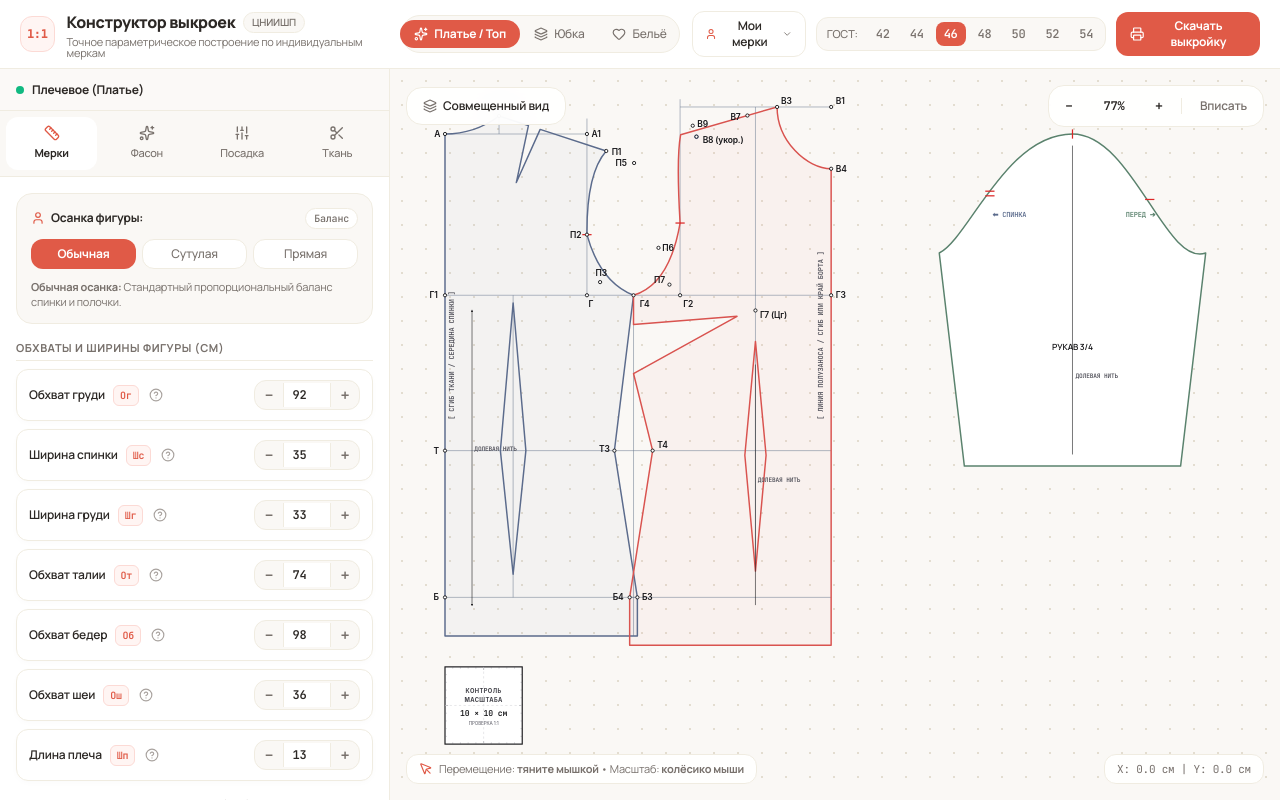
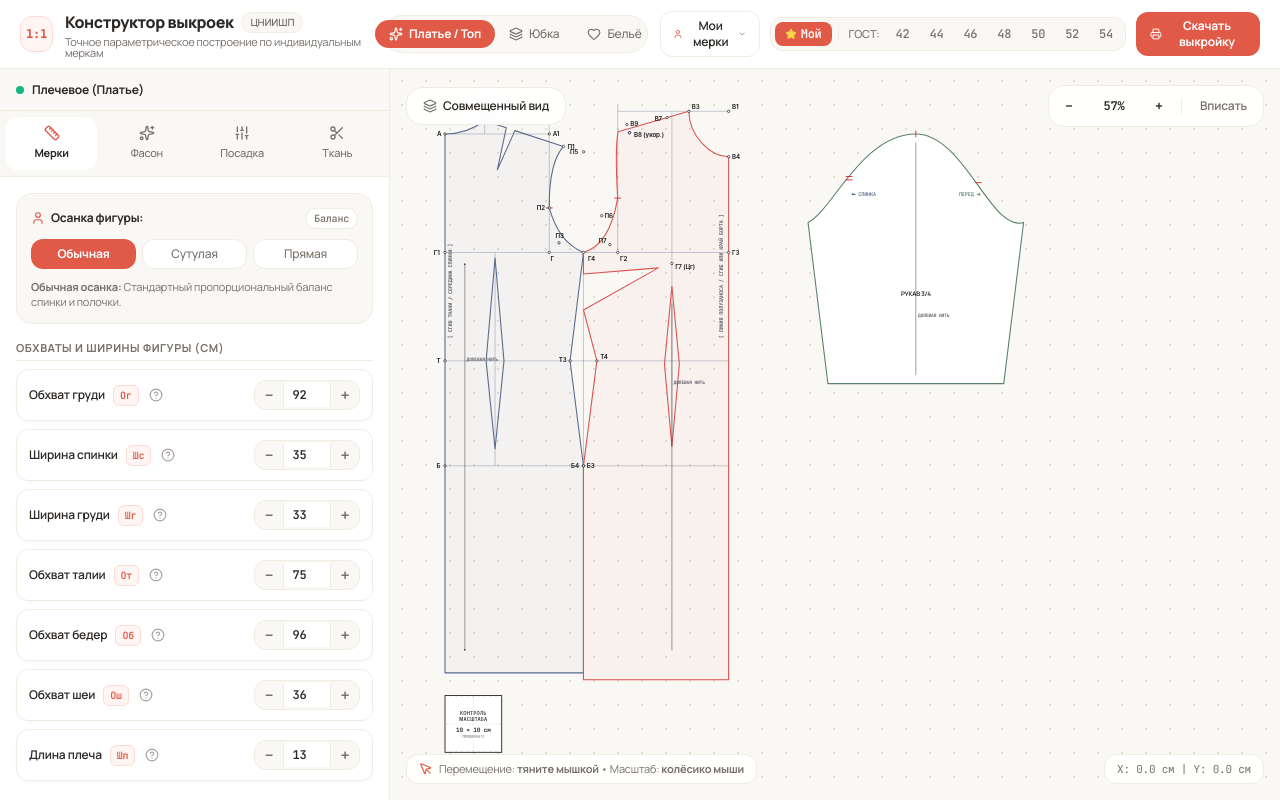
Before and after one commit to Maksre1/lekalo, a website: page index.html in a window 1280 px wide. Drawn offline with nearby package versions, Linux system fonts and the light colour scheme.

Commit message:
feat: save user measurements as default preset with quick-toggle button in header

```diff
--- a/index.html
+++ b/index.html
@@ -88,16 +88,21 @@
                 </div>
             </div>
 
-            <!-- Стандартные размеры ГОСТ -->
+            <!-- Стандартные размеры ГОСТ и Персональный пресет -->
             <div class="hidden lg:flex items-center gap-1 bg-[#FAF8F5] p-1 rounded-xl border border-[#F0ECE1]">
-                <span class="text-[11px] font-medium text-[#78716C] px-1.5 whitespace-nowrap">ГОСТ:</span>
-                <button onclick="applyPreset('42')" data-size="42" class="preset-btn px-2 py-1 text-xs mono font-medium rounded-lg text-[#78716C] hover:bg-white transition text-center">42</button>
-                <button onclick="applyPreset('44')" data-size="44" class="preset-btn px-2 py-1 text-xs mono font-medium rounded-lg text-[#78716C] hover:bg-white transition text-center">44</button>
-                <button onclick="applyPreset('46')" data-size="46" class="preset-btn px-2 py-1 text-xs mono font-bold rounded-lg bg-[#E05A47] text-white shadow-xs transition text-center">46</button>
-                <button onclick="applyPreset('48')" data-size="48" class="preset-btn px-2 py-1 text-xs mono font-medium rounded-lg text-[#78716C] hover:bg-white transition text-center">48</button>
-                <button onclick="applyPreset('50')" data-size="50" class="preset-btn px-2 py-1 text-xs mono font-medium rounded-lg text-[#78716C] hover:bg-white transition text-center">50</button>
-                <button onclick="applyPreset('52')" data-size="52" class="preset-btn px-2 py-1 text-xs mono font-medium rounded-lg text-[#78716C] hover:bg-white transition text-center">52</button>
-                <button onclick="applyPreset('54')" data-size="54" class="preset-btn px-2 py-1 text-xs mono font-medium rounded-lg text-[#78716C] hover:bg-white transition text-center">54</button>
+                <button onclick="applyPreset('my')" data-size="my" class="preset-btn px-2.5 py-1 text-xs mono font-bold rounded-lg bg-[#E05A47] text-white shadow-xs transition text-center flex items-center justify-center gap-1 cursor-pointer" title="Применить мои мерки">
+                    <i data-lucide="star" class="w-3 h-3 text-amber-300 fill-amber-300"></i>
+                    <span>Мой</span>
+                </button>
+                <div class="w-px h-4 bg-[#F0ECE1] mx-0.5"></div>
+                <span class="text-[11px] font-medium text-[#78716C] px-1 whitespace-nowrap">ГОСТ:</span>
+                <button onclick="applyPreset('42')" data-size="42" class="preset-btn px-2 py-1 text-xs mono font-medium rounded-lg text-[#78716C] hover:bg-white transition text-center cursor-pointer">42</button>
+                <button onclick="applyPreset('44')" data-size="44" class="preset-btn px-2 py-1 text-xs mono font-medium rounded-lg text-[#78716C] hover:bg-white transition text-center cursor-pointer">44</button>
+                <button onclick="applyPreset('46')" data-size="46" class="preset-btn px-2 py-1 text-xs mono font-medium rounded-lg text-[#78716C] hover:bg-white transition text-center cursor-pointer">46</button>
+                <button onclick="applyPreset('48')" data-size="48" class="preset-btn px-2 py-1 text-xs mono font-medium rounded-lg text-[#78716C] hover:bg-white transition text-center cursor-pointer">48</button>
+                <button onclick="applyPreset('50')" data-size="50" class="preset-btn px-2 py-1 text-xs mono font-medium rounded-lg text-[#78716C] hover:bg-white transition text-center cursor-pointer">50</button>
+                <button onclick="applyPreset('52')" data-size="52" class="preset-btn px-2 py-1 text-xs mono font-medium rounded-lg text-[#78716C] hover:bg-white transition text-center cursor-pointer">52</button>
+                <button onclick="applyPreset('54')" data-size="54" class="preset-btn px-2 py-1 text-xs mono font-medium rounded-lg text-[#78716C] hover:bg-white transition text-center cursor-pointer">54</button>
             </div>
 
             <!-- Главная кнопка экспорта и печати -->
--- a/js/state.js
+++ b/js/state.js
@@ -4,21 +4,21 @@
 const state = {
     // Размерные признаки (см)
     og: 92,        // Обхват груди (Ог)
-    ot: 74,        // Обхват талии (От)
-    ob: 98,        // Обхват бедер (Об)
+    ot: 75,        // Обхват талии (От)
+    ob: 96,        // Обхват бедер (Об)
     osh: 36,       // Обхват шеи (Ош)
-    dts: 41.0,     // Длина спинки до талии (Дтс)
-    dtp: 44.5,     // Длина переда до талии (Дтп)
-    vg: 26.5,      // Высота груди от основания шеи (Вг)
-    cg: 9.8,       // Центр груди (Цг - 1/2 расстояния между центрами)
-    vb: 19.0,      // Высота бедер от линии талии (Вб)
-    di: 62.0,      // Длина изделия по спинке (Ди)
+    dts: 40.0,     // Длина спинки до талии (Дтс)
+    dtp: 44.0,     // Длина переда до талии (Дтп: 44 см от точки основания шеи у плеча)
+    vg: 27.0,      // Высота груди от основания шеи (Вг)
+    cg: 10.0,      // Центр груди (Цг - 1/2 расстояния между центрами)
+    vb: 18.5,      // Высота бедер от линии талии (Вб)
+    di: 95.0,      // Длина изделия по спинке (Ди)
     shp: 13.0,     // Длина плеча (Шп)
     shs: 35.0,     // Ширина спинки (Шс - полная ширина по лопаткам)
     shg: 33.0,     // Ширина груди (Шг - полная ширина над грудью)
-    op: 29.0,      // Обхват руки вверху (Оп)
-    dr: 60.0,      // Длина рукава (Др)
-    oz: 22.0,      // Ширина рукава внизу (Оз)
+    op: 32.5,      // Обхват руки вверху (Оп)
+    dr: 61.0,      // Длина рукава (Др)
+    oz: 21.0,      // Ширина рукава внизу (Оз)
 
     // Прибавки на свободу (см к полуобхвату)
     pg: 4.0,       // Прибавка по груди (Пг)
@@ -231,8 +231,9 @@
     ]
 };
 
-// Типовые размеры ГОСТ (женская фигура 164-168 см)
+// Типовые размеры ГОСТ и персональный пресет
 const presets = {
+    'my': { og: 92, ot: 75, ob: 96, osh: 36.0, dts: 40.0, dtp: 44.0, vg: 27.0, cg: 10.0, vb: 18.5, di: 95.0, shp: 13.0, shs: 35.0, shg: 33.0, op: 32.5, dr: 61.0, oz: 21.0 },
     '42': { og: 84, ot: 66, ob: 90, osh: 34.5, dts: 39.5, dtp: 42.5, vg: 24.5, cg: 9.0, vb: 18.5, di: 60, shp: 12.3, shs: 33.0, shg: 31.0, op: 26.5, dr: 59, oz: 20 },
     '44': { og: 88, ot: 70, ob: 94, osh: 35.2, dts: 40.2, dtp: 43.5, vg: 25.5, cg: 9.4, vb: 19.0, di: 61, shp: 12.7, shs: 34.0, shg: 32.0, op: 27.5, dr: 59.5, oz: 21 },
     '46': { og: 92, ot: 74, ob: 98, osh: 36.0, dts: 41.0, dtp: 44.5, vg: 26.5, cg: 9.8, vb: 19.0, di: 62, shp: 13.0, shs: 35.0, shg: 33.0, op: 29.0, dr: 60, oz: 22 },
--- a/js/ui.js
+++ b/js/ui.js
@@ -125,14 +125,19 @@
     });
 
     document.querySelectorAll('.preset-btn').forEach(btn => {
-        if (btn.dataset.size === sizeKey) {
-            btn.className = "preset-btn px-2 py-1 text-xs mono font-bold rounded-lg bg-[#E05A47] text-white shadow-xs transition text-center";
+        const isCurrent = btn.dataset.size === sizeKey;
+        if (isCurrent) {
+            btn.className = "preset-btn px-2.5 py-1 text-xs mono font-bold rounded-lg bg-[#E05A47] text-white shadow-xs transition text-center flex items-center justify-center gap-1 cursor-pointer";
         } else {
-            btn.className = "preset-btn px-2 py-1 text-xs mono font-medium rounded-lg text-[#78716C] hover:bg-white transition text-center";
+            btn.className = "preset-btn px-2 py-1 text-xs mono font-medium rounded-lg text-[#78716C] hover:bg-white transition text-center flex items-center justify-center gap-1 cursor-pointer";
         }
     });
 
     renderPattern();
+    if (typeof StorageManager !== 'undefined') StorageManager.save();
+    if (sizeKey === 'my') {
+        showNotification('Применён ваш персональный пресет мерок (92/75/96)');
+    }
 }
 
 function applyEasePreset(pg, pt, pb, pspr, pop) {
@@ -866,9 +871,13 @@
             if (numEl) numEl.value = profile.data[k];
         });
 
-        // Снимаем выделение со стандартных размеров ГОСТ
+        // Выделяем кнопку Мой размер
         document.querySelectorAll('.preset-btn').forEach(btn => {
-            btn.className = "preset-btn px-2 py-1 text-xs mono font-medium rounded-lg text-[#78716C] hover:bg-white transition text-center";
+            if (btn.dataset.size === 'my') {
+                btn.className = "preset-btn px-2.5 py-1 text-xs mono font-bold rounded-lg bg-[#E05A47] text-white shadow-xs transition text-center flex items-center justify-center gap-1 cursor-pointer";
+            } else {
+                btn.className = "preset-btn px-2 py-1 text-xs mono font-medium rounded-lg text-[#78716C] hover:bg-white transition text-center flex items-center justify-center gap-1 cursor-pointer";
+            }
         });
 
         if (state.garmentType) setGarmentType(state.garmentType);
```
